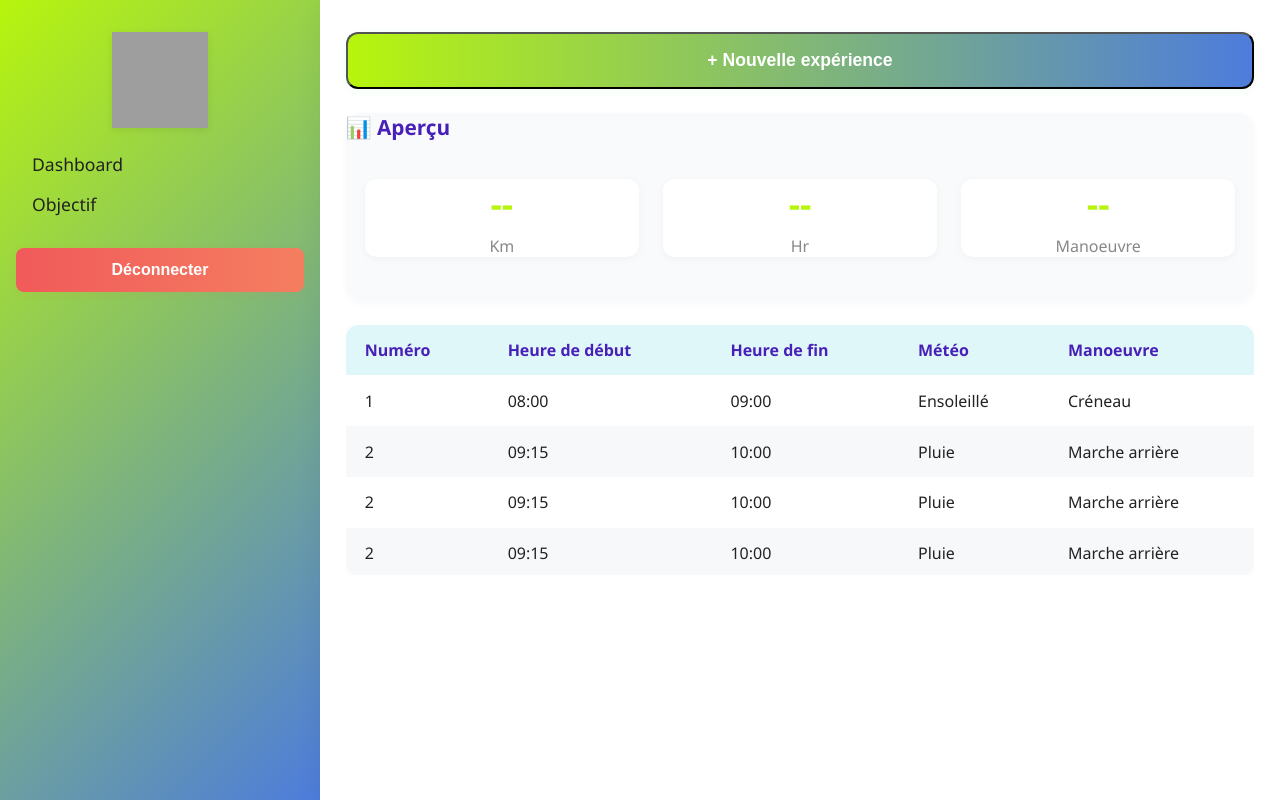
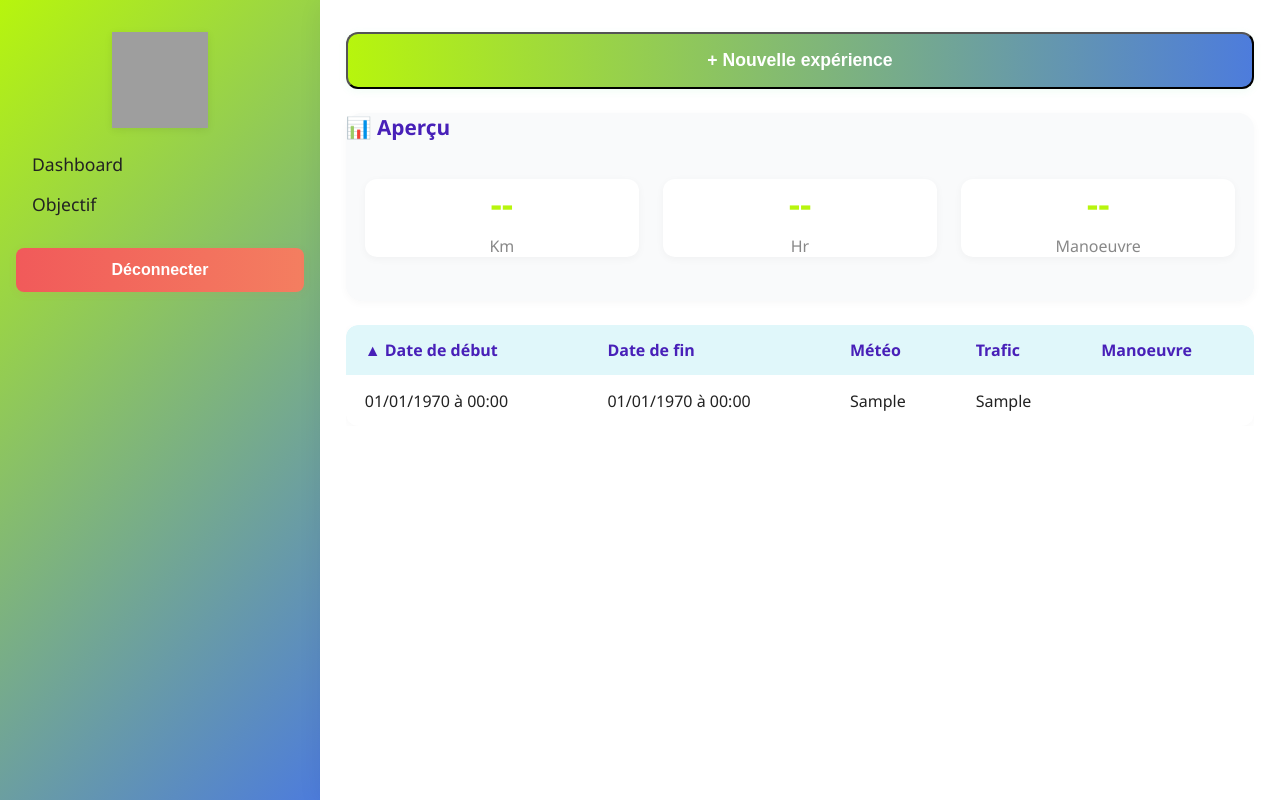
Before and after one commit to tohavina-rama/drivediary, a PHP site: page /dashboard.php in a window 1280 px wide. Run offline with PHP 8.4, Linux system fonts and the light colour scheme; tables that the repository leaves empty or names only in its code hold one stand-in row (values such as "Sample post"); grey boxes are pictures that could not be loaded.

Commit message:
Refactor form validation function; update label for traffic density; adjust table height in CSS; consolidate table rendering into a separate file.

```diff
--- a/assets/js/form.js
+++ b/assets/js/form.js
@@ -1,9 +1,8 @@
 document.addEventListener("DOMContentLoaded", function () {
-  function testForm() {
+  function dateTest() {
     //vérification de l'heure de départ et de l'heure d'arrivée
     const heureDepart = document.querySelector("#heure_depart").value;
     const heureArrivee = document.querySelector("#heure_arrivee").value;
-
     const dateDepart = heureDepart ? new Date(heureDepart) : null;
     const dateArrivee = heureArrivee ? new Date(heureArrivee) : null;
 
@@ -14,7 +13,6 @@ document.addEventListener("DOMContentLoaded", function () {
       return false;
     }
 
-    //vérification
     document.getElementById("resultat").className = "resultat-hide";
     return true;
   }
@@ -25,8 +23,8 @@ document.addEventListener("DOMContentLoaded", function () {
     e.preventDefault();
 
     const formData = new FormData(this);
-    /* let man = querySelector("#man");*/
-    if (testForm()) {
+
+    if (dateTest()) {
       fetch("/includes/sendForm.php", {
         method: "POST",
         body: formData,
@@ -44,6 +42,8 @@ document.addEventListener("DOMContentLoaded", function () {
           console.log("ERREUR:", error);
           document.getElementById("resultat").innerHTML = "ERREUR: " + error;
         });
+
+      closePopup();
     }
   });
 });
--- a/css/style.css
+++ b/css/style.css
@@ -229,7 +229,7 @@ tr:hover {
 }
 
 .tableScroll {
-  max-height: 250px;
+  max-height: 210px;
   overflow-y: auto;
   border-radius: 12px;
   box-shadow: 0 2px 8px rgba(0, 0, 0, 0.03);
--- a/dashboard.php
+++ b/dashboard.php
@@ -34,79 +34,7 @@ include __DIR__ . '/includes/head.php';
                 </div>
             </div>
         </div>
-        <div class="statTable">
-            <div class="tableScroll">
-                <table>
-                    <thead>
-                        <tr>
-                            <th>Numéro</th>
-                            <th>Heure de début</th>
-                            <th>Heure de fin</th>
-                            <th>Météo</th>
-                            <th>Manoeuvre</th>
-                        </tr>
-                    </thead>
-                    <tbody>
-                        <tr>
-                            <td>1</td>
-                            <td>08:00</td>
-                            <td>09:00</td>
-                            <td>Ensoleillé</td>
-                            <td>Créneau</td>
-                        </tr>
-                        <tr>
-                            <td>2</td>
-                            <td>09:15</td>
-                            <td>10:00</td>
-                            <td>Pluie</td>
-                            <td>Marche arrière</td>
-                        </tr>
-                        <tr>
-                            <td>2</td>
-                            <td>09:15</td>
-                            <td>10:00</td>
-                            <td>Pluie</td>
-                            <td>Marche arrière</td>
-                        </tr>
-                        <tr>
-                            <td>2</td>
-                            <td>09:15</td>
-                            <td>10:00</td>
-                            <td>Pluie</td>
-                            <td>Marche arrière</td>
-                        </tr>
-                        <tr>
-                            <td>2</td>
-                            <td>09:15</td>
-                            <td>10:00</td>
-                            <td>Pluie</td>
-                            <td>Marche arrière</td>
-                        </tr>
-                        <tr>
-                            <td>2</td>
-                            <td>09:15</td>
-                            <td>10:00</td>
-                            <td>Pluie</td>
-                            <td>Marche arrière</td>
-                        </tr>
-                        <tr>
-                            <td>2</td>
-                            <td>09:15</td>
-                            <td>10:00</td>
-                            <td>Pluie</td>
-                            <td>Marche arrière</td>
-                        </tr>
-                        <tr>
-                            <td>2</td>
-                            <td>09:15</td>
-                            <td>10:00</td>
-                            <td>Pluie</td>
-                            <td>Marche arrière</td>
-                        </tr>
-                    </tbody>
-                </table>
-            </div>
-        </div>
+        <?php include __DIR__ . '/includes/table.php'; ?>
     </main>
 
 
--- a/includes/form.php
+++ b/includes/form.php
@@ -40,7 +40,7 @@
                     </div>
 
                     <div class="form-group">
-                        <label for="route">Type de route :</label>
+                        <label for="route">Densité du trafic :</label>
                         <select id="route" name="route" required>
                             <?php
                             $route = $pdo->query("SELECT * FROM route")->fetchAll(PDO::FETCH_ASSOC);
--- /dev/null
+++ b/includes/table.php
@@ -0,0 +1,65 @@
+<div class="statTable">
+    <div class="tableScroll">
+        <?php
+        // Déterminer l'ordre de tri (ascendant ou descendant)
+        $order = 'ASC';
+        $orderIcon = '▲';
+        if (isset($_GET['order']) && strtolower($_GET['order']) === 'desc') {
+            $order = 'DESC';
+            $orderIcon = '▼';
+        }
+
+        // Générer l'URL pour inverser l'ordre
+        $currentUrl = strtok($_SERVER["REQUEST_URI"], '?');
+        $toggleOrder = ($order === 'ASC') ? 'desc' : 'asc';
+        $queryString = http_build_query(array_merge($_GET, ['order' => $toggleOrder]));
+        $sortUrl = $currentUrl . '?' . $queryString;
+        ?>
+
+        <table>
+            <thead>
+                <tr>
+                    <th>
+                        <a href="<?php echo htmlspecialchars($sortUrl); ?>" style="text-decoration:none;color:inherit;">
+                            <?php echo $orderIcon; ?> Date de début
+                        </a>
+                    </th>
+                    <th>Date de fin</th>
+                    <th>Météo</th>
+                    <th>Trafic</th>
+                    <th>Manoeuvre</th>
+                </tr>
+            </thead>
+            <tbody>
+                <?php
+                $experienceManoeuvres = $pdo->query("SELECT * FROM experience_manoeuvre")->fetchAll(PDO::FETCH_ASSOC);
+
+                $experiences = $pdo->query("SELECT * FROM experience ORDER BY heure_depart $order")->fetchAll(PDO::FETCH_ASSOC);
+                foreach ($experiences as $experience) {
+                    $date_debut_raw = $experience['heure_depart'];
+                    $date_debut = date('d/m/Y à H:i', strtotime($date_debut_raw));
+
+                    $date_fin_raw = htmlspecialchars($experience['heure_arrivee']);
+                    $date_fin = date('d/m/Y à H:i', strtotime($date_fin_raw));
+
+                    $distance_parcourue = htmlspecialchars($experience['distance_parcourue']);
+
+                    $meteo_id = htmlspecialchars($experience['meteo_id']);
+                    $meteo = $pdo->query("SELECT `meteo` FROM `meteo` WHERE meteo_id = $meteo_id;")->fetchColumn();
+
+                    $route_id = htmlspecialchars($experience['route_id']);
+                    $route = $pdo->query("SELECT `type_route` FROM `route` WHERE route_id = $route_id;")->fetchColumn();
+
+
+                    echo "<tr>
+                                    <td>$date_debut</td>
+                                    <td>$date_fin</td>
+                                    <td>$meteo</td>
+                                    <td>$route</td>
+                                </tr>";
+                }
+                ?>
+            </tbody>
+        </table>
+    </div>
+</div>
```
Also changed, not shown: goal.php (+1 -29 lines), includes/sendForm.php (+70 -0 lines).
